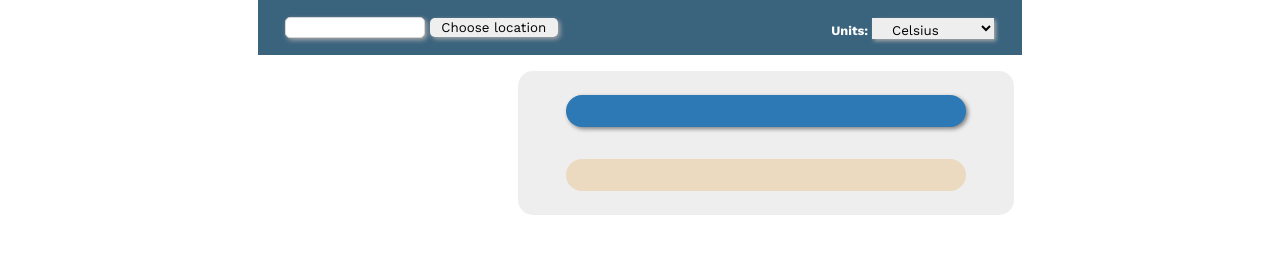
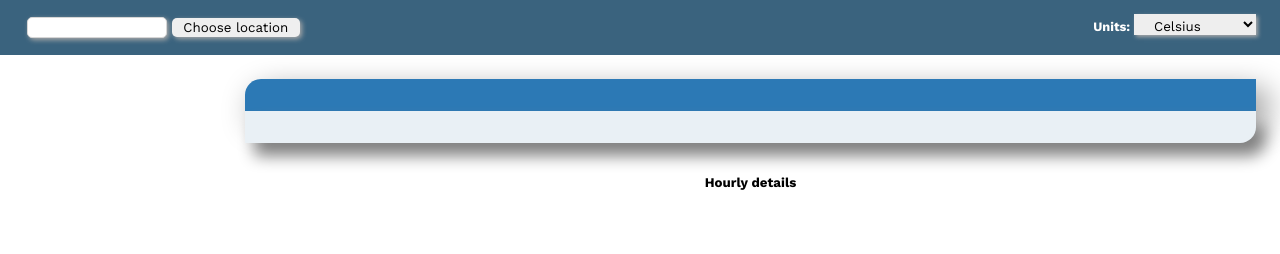
Before and after one commit to MisterKrud/weather-app, a website built with webpack: page src/template.html in a window 1280 px wide. Built offline with nearby package versions, Linux system fonts and the light colour scheme; no server answers.

Commit message:
Correct responsiveness issues

```diff
--- a/src/domEvents.js
+++ b/src/domEvents.js
@@ -15,7 +15,7 @@ const todaysWeather = document.getElementById("todays-weather");
 const forecastDiv = document.getElementById("forecast");
 const weatherNowDiv = document.getElementById("now");
 const today = document.getElementById("today")
-const todayContainer = document.getElementById("today-container");
+// const todayContainer = document.getElementById("today-container");
 
 const renderIcon = (iconData) =>{
   if (iconData){
--- a/src/styles.css
+++ b/src/styles.css
@@ -32,7 +32,7 @@
 body {
   font-family: Verdana, Geneva, Tahoma, sans-serif;
   display: grid;
-  justify-content: center;
+  /* justify-content: center; */
   font-family:"Work Sans", Arial, Helvetica, sans-serif;
    /* padding: 0.5rem; */
 }
@@ -48,10 +48,7 @@ button, select {
   font-family:"Work Sans", Arial, Helvetica, sans-serif;
 }
 
-div {
-  padding: 4px;
- /* border: .05rem solid gray; */
-}
+
 
 button {
   font-family:"Work Sans", Arial, Helvetica, sans-serif;
@@ -213,31 +210,49 @@ option{
 }
  #hourly{
   display: grid;
-  grid-template-columns: repeat(auto-fill, minmax(120px, 1fr))  ;
+  grid-template-columns: repeat(auto-fill, 120px)  ;
   font-size: .8rem;
+  margin: 1rem .2rem;
+  justify-content: center;
+
+
 }
 
 #forecast{
-    display: grid;
-  grid-template-rows: auto;
-  font-size: .8rem;
+  flex: 1 1 0;
+  display: grid;
+  grid-template-columns: repeat(auto-fit, 220px);
+
+  justify-content: center;
+
+
+
+
+
+
+
 
 }
 
 #information{
-  display: grid;
-  grid-template-columns: 1fr 2fr;
-  justify-self: center;
-  max-width: 1080px;
+  /* display: grid;
+  grid-template-columns: 1fr 2fr; */
+  display: flex;
+  /* flex-grow: 1; */
+  flex-wrap: wrap-reverse;
+align-items: center;
+  /* width:100%; */
+  /* align-items: flex-end; */
 
 }
 
-.forecast-card, .hour{
+.forecast-card{
 
   border-radius: 5px;
   margin: 5px;
   padding: 5px 10px;
   line-height: 1.5rem;
+  flex-grow: 1;
 }
 .forecast-card{
 box-shadow: 1px 1px 3px 2px var(--lightgray);
@@ -245,6 +260,11 @@ box-shadow: 1px 1px 3px 2px var(--lightgray);
 
 .hour{
   box-shadow: 0.5px 0.4px 1.5px 1px var(--lightgray);
+  background-color: white;
+  margin-bottom: .2rem;
+
+  padding: 5px 10px;
+  line-height: 1.5rem;
 
 }
 .forecast-card h4{
@@ -260,42 +280,44 @@ box-shadow: 1px 1px 3px 2px var(--lightgray);
   text-decoration-style: double;
 }
 
-#today-container{
-  display: flex;
-  justify-content: flex-start;
+/* #today-container{
 
-}
+
+} */
 
 #today{
-  background-color:#eeeeee;
-  padding: 1.5rem 3rem;
+  /* background-color:#eeeeee; */
+  padding: 1.5rem;
   /* margin-top: 1.3rem; */
   border-radius: 15px;
-  width: 400px;
+  display: flex;
+  flex-direction: column;
+  justify-content: flex-start;
+  flex-grow: 4;
+  /* width: 400px; */
 }
 
 #today h4, h5{
   padding-bottom: .5rem ;
+
 }
 
 #todays-weather{
-  background-color: #ebdabf;
+  background-color: var(--paleblue);
   padding: 1rem;
-  border-radius: 1rem;
-  margin-top: 2rem;
+  border-radius: 0 0 1rem;
+  box-shadow:  .6rem .8rem 1rem gray;
+  /* margin-top: 2rem; */
 }
 
 
-.hour{
-  background-color: white;
 
-}
 
 #now{
   background-color: var(--midblue);
   color: white;
-  border-radius: 1rem;
-  box-shadow: 2px 2px 4px gray;
+  border-radius: 1rem 0 0;
+  box-shadow:  .6rem .8rem 2rem gray;
   padding: 1rem;
   margin: 0;
 }
--- a/src/template.html
+++ b/src/template.html
@@ -41,19 +41,22 @@
             <div id="forecast">
 
             </div>
-            <div id="today-container">
+
                 <div id="today">
                      <div id="now"></div>
                     <div id="todays-weather"></div>
+                   <h5 style = "text-align: center; text-decoration-line: overline, underline; margin-top: 2rem; margin-bottom: -1rem;">Hourly details</h5>
 
+<div id="hourly">
 
+        </div>
                 </div>
 
 
-            </div>
+
 
         </div>
-        <div id="hourly"></div>
+
     </div>
 </body>
 
```
